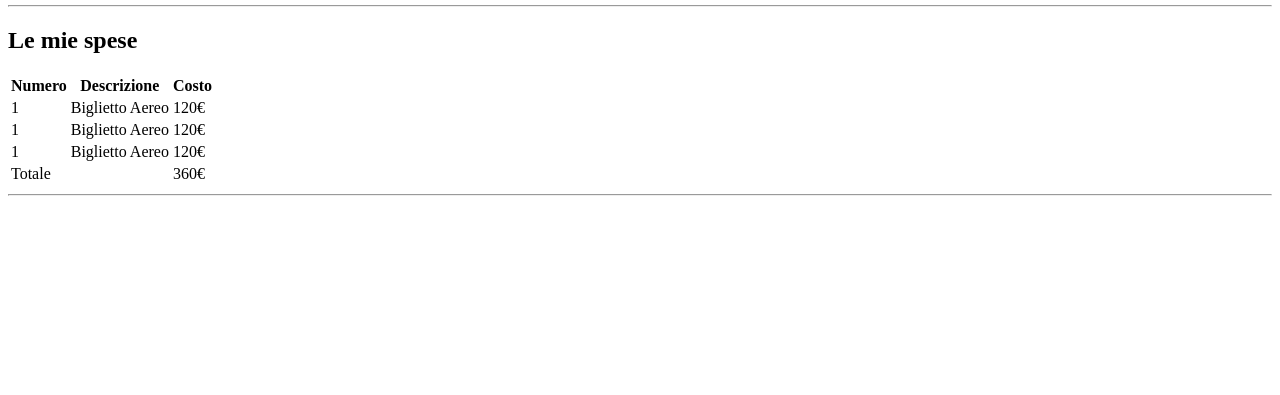
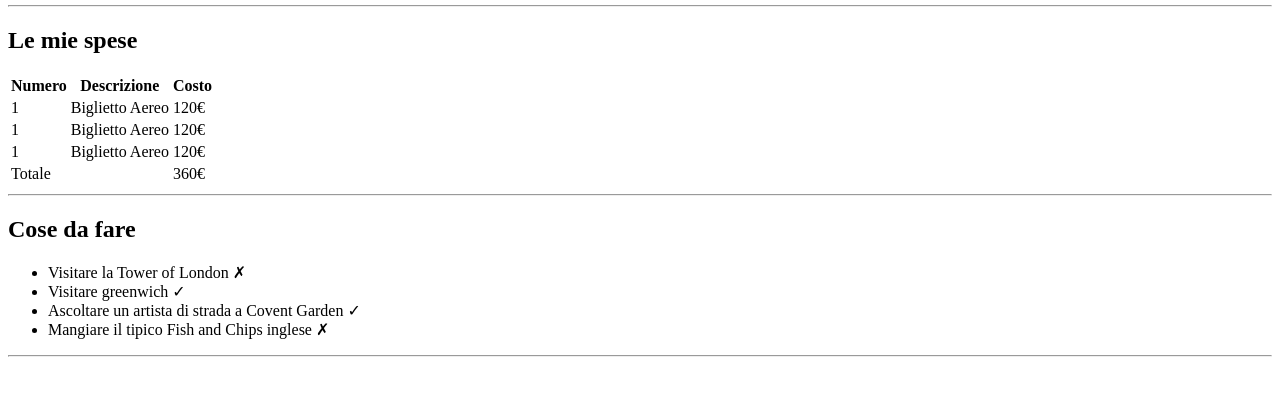
Before and after one commit to RiccardoVoltolina/html-london-trip, a plain HTML site: page index.html in a window 1280 px wide. Shown: the part 101-496 px from the top of the page. Drawn offline with Linux system fonts and the light colour scheme.

Commit message:
fine sezione cose da fare

```diff
--- a/index.html
+++ b/index.html
@@ -19,6 +19,7 @@
 
 
     <body>
+        <section>
             <h2>Le mie spese</h2>
             <table>
                 <thead>
@@ -57,7 +58,19 @@
                 </tfoot>
             </table>
             <hr>
+        </section>
 <!--fine tabella-->
+        <section>
+            <h2>Cose da fare</h2>
+            <ul>
+                <li>Visitare la Tower of London &#10007;</li>
+                <li>Visitare greenwich &#10003;</li>
+                <li>Ascoltare un artista di strada a Covent Garden &#10003;</li>
+                <li>Mangiare il tipico Fish and Chips inglese &#10007;</li>
+            </ul>
+            <hr>
+<!--fine sezione cose da fare-->
+        </section>
     </body>
 
     <footer>
```
Lines whose indentation alone changed are shown as unchanged.
